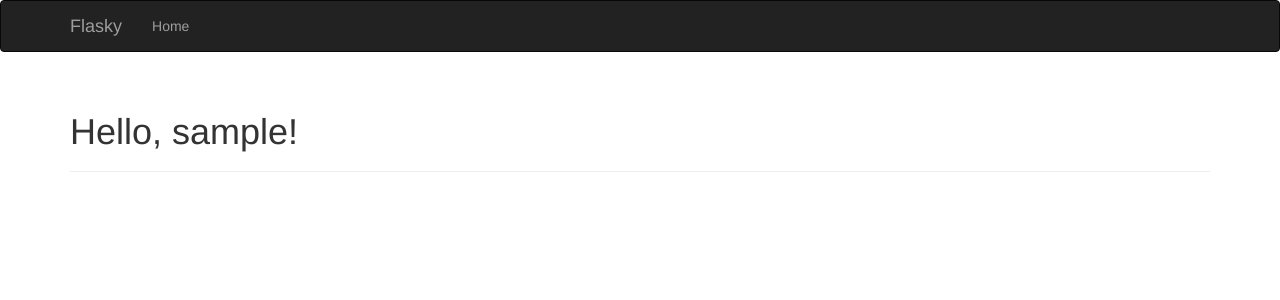
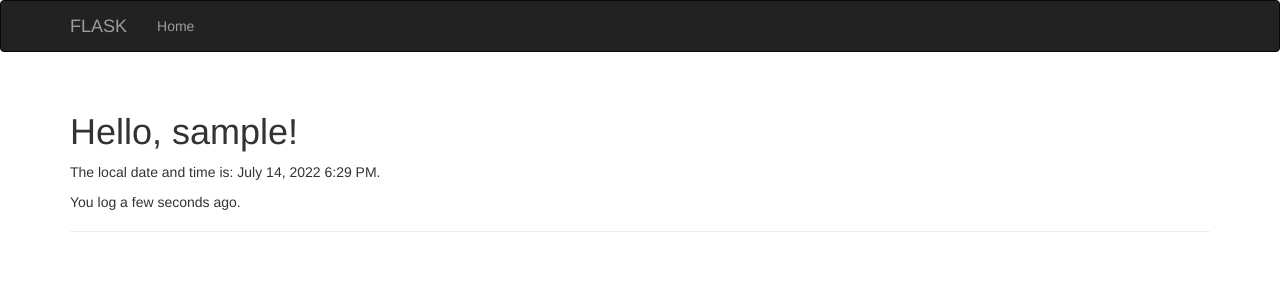
Before and after one commit to MPC139/Flask-Structure, a Flask app: a page that uses app/templates/base.html in a window 1280 px wide. Shown: the top 300 px of the page. Run offline with Flask 2, Linux system fonts and the light colour scheme; some libraries are stand-ins or nearby versions.

Commit message:
Added time feature to out WebApp

```diff
--- a/app/__init__.py
+++ b/app/__init__.py
@@ -1,12 +1,16 @@
 from flask import Flask
 from flask_bootstrap import Bootstrap
+from flask_moment import Moment
 
 bootstrap = Bootstrap()
+moment = Moment()
 
 def create_app(config_name):
     app = Flask(__name__)
 
     bootstrap.init_app(app)
+    moment.init_app(app)
+
 
     from .main import main as main_blueprint
     app.register_blueprint(main_blueprint)
--- a/app/main/views.py
+++ b/app/main/views.py
@@ -1,12 +1,12 @@
 from crypt import methods
 from . import main
 from flask import render_template, url_for, redirect
+from datetime import datetime
 
+@main.route('/')
+def index():
+    return render_template('index.html',current_time=datetime.utcnow())
 
-@main.route('/',methods=['GET'])
-def index():
-    return render_template('index.html')
-
-@main.route('/user/<name>',methods=['GET'])
+@main.route('/user/<name>')
 def user(name):
-    return render_template('user.html',name=name)
+    return render_template('user.html',name=name,current_time=datetime.utcnow())
--- a/app/templates/base.html
+++ b/app/templates/base.html
@@ -1,6 +1,6 @@
 {% extends "bootstrap/base.html" %}
 
-{% block title %}Flasky{% endblock %}
+{% block title %}Index{% endblock %}
 
 {% block head %}
 {{ super() }}
@@ -18,7 +18,7 @@
                 <span class="icon-bar"></span>
                 <span class="icon-bar"></span>
             </button>
-            <a class="navbar-brand" href="{{ url_for('main.index') }}">Flasky</a>
+            <a class="navbar-brand" href="{{ url_for('main.index') }}">FLASK</a>
         </div>
         <div class="navbar-collapse collapse">
             <ul class="nav navbar-nav">
@@ -34,3 +34,8 @@
     {% block page_content %}{% endblock %}
 </div>
 {% endblock %}
+
+{% block scripts %}
+{{super()}}
+{{ moment.include_moment() }}
+{% endblock %}
--- a/app/templates/index.html
+++ b/app/templates/index.html
@@ -5,5 +5,6 @@
 {% block page_content %}
 <div class="page-header">
     <h1>Welcome!</h1>
+    <p>The local date and time is: {{ moment(current_time).format('LLL')}}.</p>
 </div>
 {% endblock %}
--- a/app/templates/user.html
+++ b/app/templates/user.html
@@ -6,7 +6,8 @@
 <div class="container">
     <div class="page-header">
         <h1>Hello, {{ name }}!</h1>
-
+        <p>The local date and time is: {{ moment(current_time).format('LLL')}}.</p>
+        <p>You log {{ moment(current_time).fromNow(refresh=True)}}.</p>
     </div>
 </div>
 {% endblock %}
--- a/main.py
+++ b/main.py
@@ -1,3 +1,6 @@
 from app import create_app
 
 app = create_app('default')
+
+if __name__=='__main__':
+    app.run(debug=True,port=8000)
```
